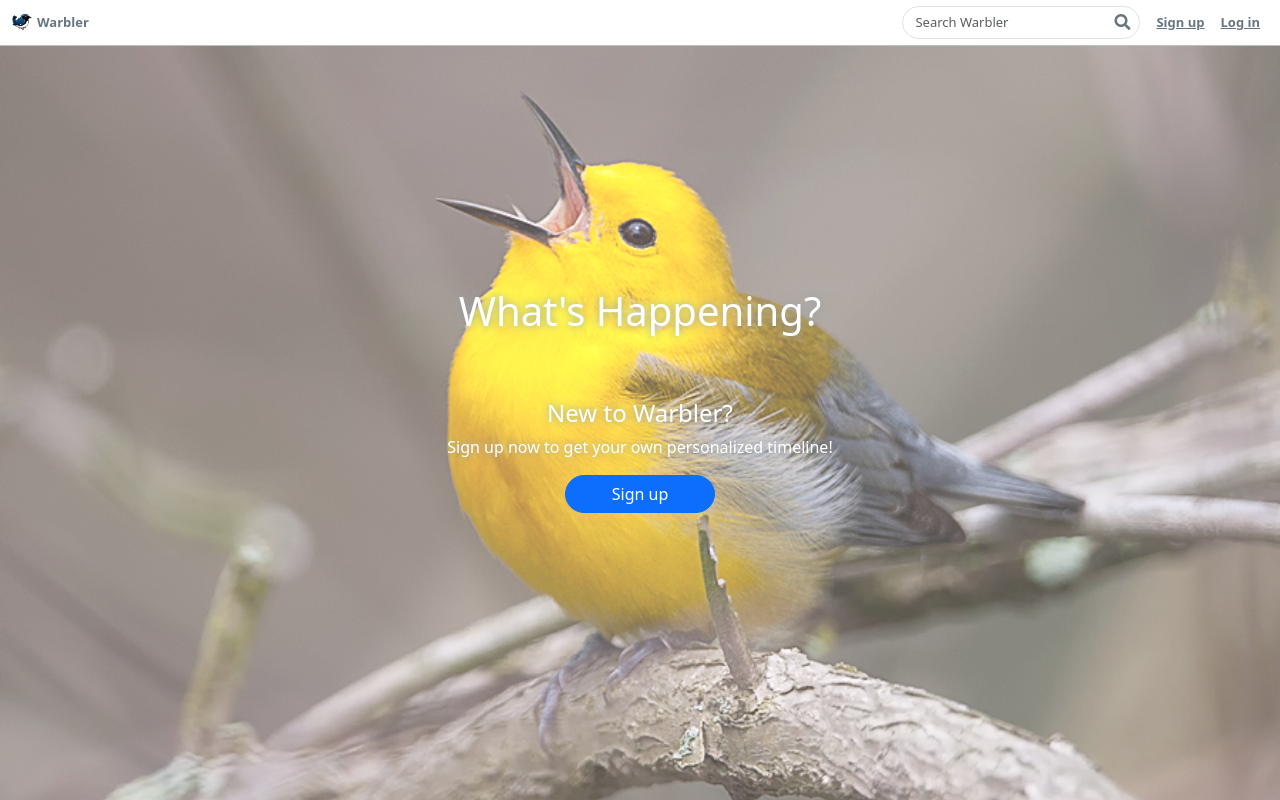
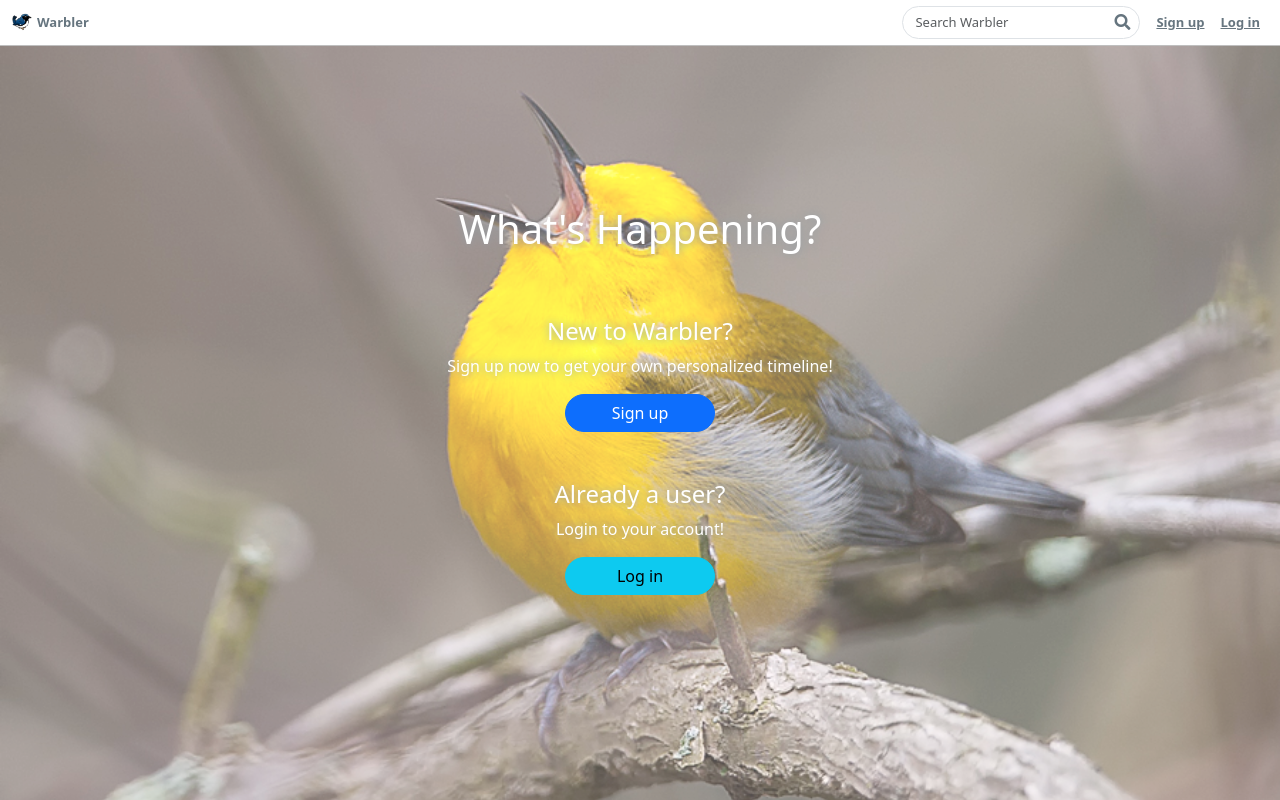
Before and after one commit to nguarino522/twitter_clone_warbler, a Flask app: page / in a window 1280 px wide. Run offline with Flask 3, Linux system fonts and the light colour scheme; some libraries are stand-ins or nearby versions.

Commit message:
start part two

```diff
--- a/app.py
+++ b/app.py
@@ -152,7 +152,7 @@ def users_show(user_id):
                 .order_by(Message.timestamp.desc())
                 .limit(100)
                 .all())
-    return render_template('users/show.html', user=user, messages=messages)
+    return render_template('users/show.html', user=user, messages=messages, likes=g.user.likes)
 
 
 @app.route('/users/<int:user_id>/following')
@@ -324,7 +324,7 @@ def homepage():
                     .limit(100)
                     .all())
 
-        return render_template('home.html', messages=messages)
+        return render_template('home.html', messages=messages, likes=g.user.likes)
 
     else:
         return render_template('home-anon.html')
@@ -346,3 +346,37 @@ def add_header(req):
     req.headers["Expires"] = "0"
     req.headers['Cache-Control'] = 'public, max-age=0'
     return req
+
+
+##############################################################################
+# Likes routes:
+
+@app.route('/users/<int:user_id>/likes')
+def show_likes(user_id):
+    """Show list of posts this user has liked."""
+
+    if not g.user:
+        flash("Access unauthorized.", "danger")
+        return redirect("/")
+
+    user = User.query.get_or_404(user_id)
+    likes = user.likes
+    return render_template('users/likes.html', user=user, likes=likes)
+
+
+@app.route('/users/toggle_like/<int:message_id>')
+def toggle_like(message_id):
+    """route to toggle liking a message/post for the currently logged in user"""
+
+    if not g.user:
+        flash("Access unauthorized.", "danger")
+        return redirect("/")
+
+    msg = Message.query.get_or_404(message_id)
+
+    if msg.user_id == g.user.id:
+        return abort(403)
+
+    likes = g.user.likes
+
+    return "tmp"
--- /dev/null
+++ b/static/app.js
@@ -0,0 +1 @@
+console.log('test')
--- a/static/stylesheets/style.css
+++ b/static/stylesheets/style.css
@@ -522,6 +522,13 @@ p.card-bio {
   margin-bottom: 10px;
 }
 
+.messages-like {
+  position: absolute;
+  top: 4px;
+  right: 4px;
+  z-index: 1;
+}
+
 /* ================================ 404 page */
 
 .message-404 {
--- a/templates/base.html
+++ b/templates/base.html
@@ -61,5 +61,6 @@
   {% endblock %}
 
 </div>
+<script type="text/javascript" src="/static/app.js"></script>
 </body>
 </html>
--- a/templates/home-anon.html
+++ b/templates/home-anon.html
@@ -5,5 +5,11 @@
   <h4>New to Warbler?</h4>
   <p>Sign up now to get your own personalized timeline!</p>
   <a href="/signup" class="btn btn-primary">Sign up</a>
+  <br><br>
+  <h4>Already a user?</h4>
+  <p>Login to your account!</p>
+  <a href="/login" class="btn btn-info">Log in</a>
+
 </div>
+
 {% endblock %}
--- a/templates/users/detail.html
+++ b/templates/users/detail.html
@@ -29,7 +29,9 @@
           </li>
           <li class="stat">
             <p class="small">Likes</p>
-            <h4>TBD</h4>
+            <h4>
+              <a href="/users/{{ user.id }}/likes">{{ user.likes | length }}</a>
+            </h4>
           </li>
           <div class="ml-auto">
             {% if g.user.id == user.id %}
```
Also changed, not shown: templates/home.html (+2 -6 lines), templates/users/likes.html (added, +31 -0 lines), templates/users/show.html (+8 -1 lines). Lines whose indentation alone changed are shown as unchanged.
